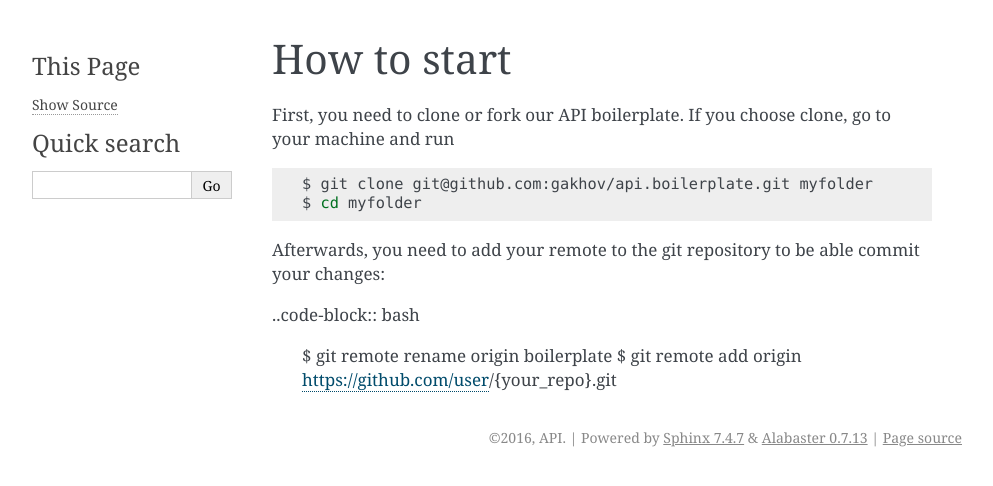
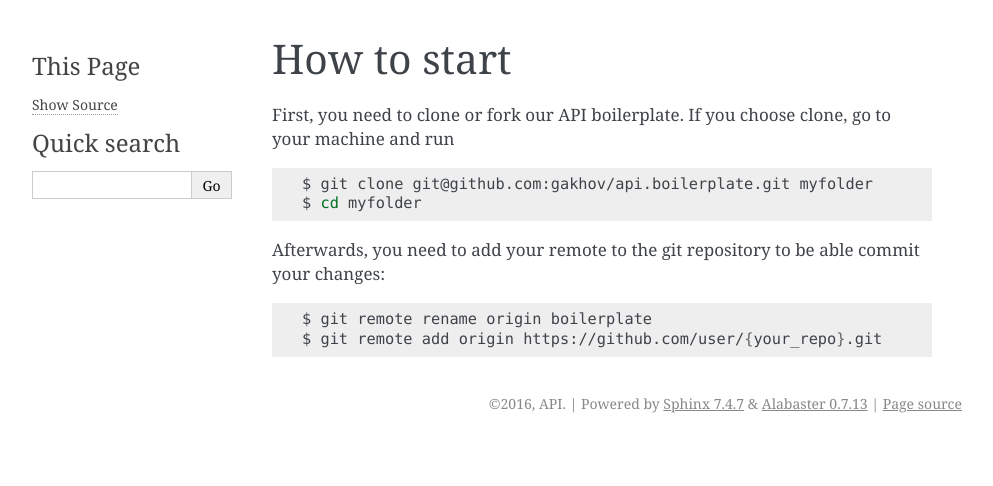
Before and after one commit to gakhov/api.boilerplate, a Sphinx documentation site: the page built from api/docs/start.rst, in a window 1280 px wide. Shown: the top 486 px of the page, without its empty margins (148-1141 px from the left). Built offline with Sphinx 7.4.7, drawn with Linux system fonts in a browser that asks for light colours; pages that are not in the unit, such as notebooks, are missing from menus.

```diff
--- a/api/docs/index.rst
+++ b/api/docs/index.rst
@@ -13,7 +13,7 @@ API Boilerplate
 
 .. note::
 
-    Detailed specifications for endpoints could be found in the Swagger_ schema.
+    Detailed specifications for endpoints could be found in the Swagger schema.
 
 
 Quick Start
--- a/api/docs/start.rst
+++ b/api/docs/start.rst
@@ -11,7 +11,7 @@ First, you need to clone or fork our API boilerplate. If you choose clone, go to
 
 Afterwards, you need to add your remote to the git repository to be able commit your changes:
 
-..code-block:: bash
+.. code-block:: bash
 
     $ git remote rename origin boilerplate
     $ git remote add origin https://github.com/user/{your_repo}.git
```
Also changed, not shown: other parts of api/docs/index.rst (+0 -3 lines), api/docs/examples/document.rst (renamed from api/docs/examples/demo.rst).
